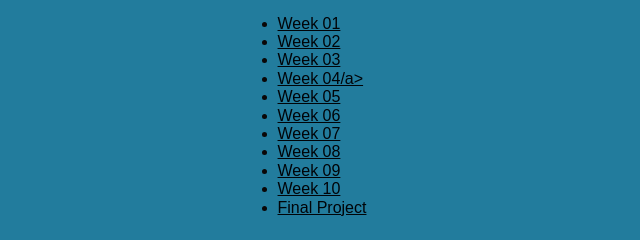
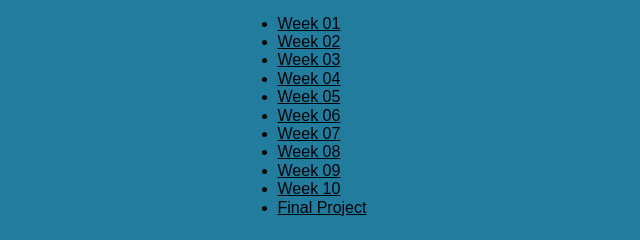
Before and after one commit to jjhosuepinoza/WDD330, a plain HTML site: page index.html in a window 1280 px wide. Shown: the part 376-616 px from the top of the page, 338-978 px from the left. Drawn offline with Linux system fonts and the light colour scheme; a script that the page names is missing.

Commit message:
Update index.html

```diff
--- a/index.html
+++ b/index.html
@@ -37,7 +37,7 @@
 <li> <a href="index2.html">Week 01</a> </li>
 <li> <a href="week2.html">Week 02</a></li>
 <li><a href="week03.html">Week 03</a>  </li>
-<li> <a href="group/week4.html">Week 04/a></li>
+<li> <a href="group/week4.html">Week 04</a></li>
 <li>  <a href="group/week5.html">Week 05</a>  </li>
 <li> <a href="todo/index.html">Week 06</a>  </li>
 <li> <a href="week07.html">Week 07</a> </li>
```
